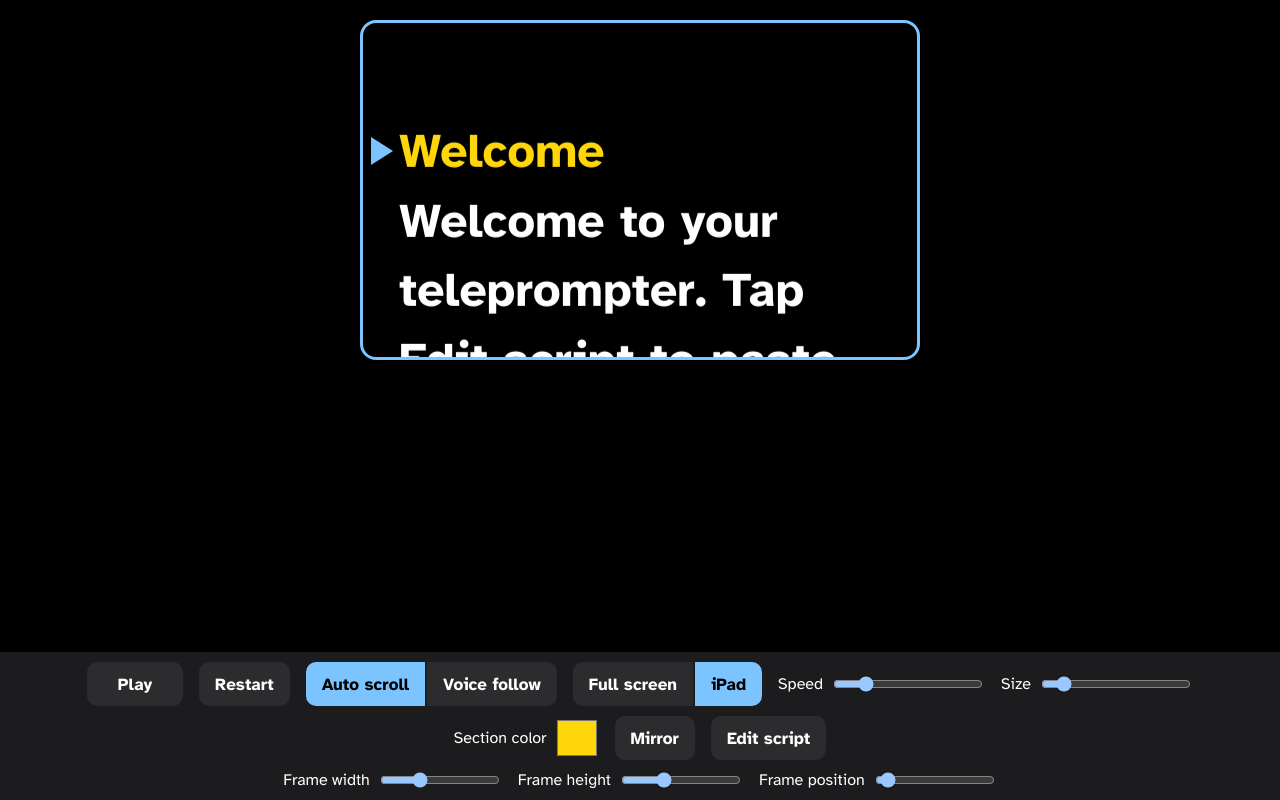
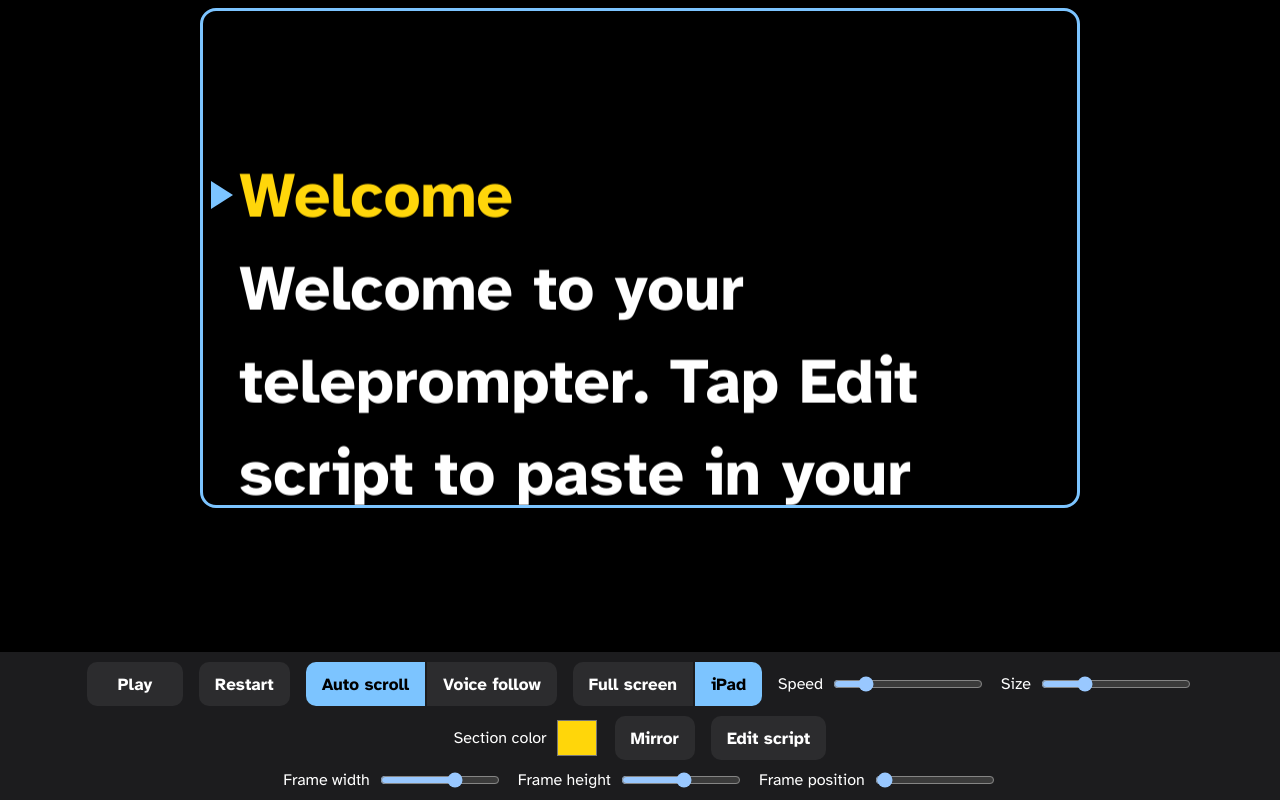
Before and after one commit to monicaboloni/teleprompter, a plain HTML site: page index.html in a window 1280 px wide. Both pictures are taken after a click on the button "iPad". Drawn offline with Linux system fonts and the light colour scheme.

Commit message:
Update frame dimensions and related variables

```diff
--- a/index.html
+++ b/index.html
@@ -80,9 +80,9 @@ button:focus-visible,input:focus-visible,textarea:focus-visible{outline:3px soli
     <button id="mirror">Mirror</button>
     <button id="edit">Edit script</button>
     <div id="ipadCtl">
-      <label>Frame width <input id="fw" type="range" min="360" max="1000" step="10" value="560"></label>
-      <label>Frame height <input id="fh" type="range" min="160" max="700" step="10" value="340"></label>
-      <label>Frame position <input id="ft" type="range" min="0" max="400" step="5" value="20"></label>
+      <label>Frame width <input id="fw" type="range" min="360" max="1160" step="10" value="880"></label>
+      <label>Frame height <input id="fh" type="range" min="160" max="800" step="10" value="500"></label>
+      <label>Frame position <input id="ft" type="range" min="0" max="400" step="5" value="8"></label>
     </div>
   </div>
 </div>
@@ -108,8 +108,8 @@ button:focus-visible,input:focus-visible,textarea:focus-visible{outline:3px soli
 
   // ---- view: "full" (whole screen) or "ipad" (bordered window near the lens) ----
   var view = load('tp_view')==='ipad' ? 'ipad' : 'full';
-  var sizes = { full:num('tp_sz_full',72), ipad:num('tp_sz_ipad',48) };
-  var F = { w:num('tp_fw',560), h:num('tp_fh',340), t:num('tp_ft',20) };
+  var sizes = { full:num('tp_sz_full',72), ipad:num('tp_sz_ipad2',64) };
+  var F = { w:num('tp_fw2',880), h:num('tp_fh2',500), t:num('tp_ft2',8) };
 
   function norm(s){ return s.toLowerCase().replace(/[^\p{L}\p{N}]/gu,'') }
   function msg(t){ msgEl.textContent=t||''; msgEl.style.display=t?'block':'none' }
@@ -155,7 +155,7 @@ button:focus-visible,input:focus-visible,textarea:focus-visible{outline:3px soli
   // position the iPad frame (clamped to the screen), then refit text size and reading line
   function applyView(){
     var sh=stage.clientHeight, sw=stage.clientWidth;
-    var t=Math.min(F.t, Math.max(0, sh-140));
+    var t=Math.min(F.t, Math.max(0, sh-200));
     var h=Math.max(100, Math.min(F.h, sh-t-4));
     var w=Math.min(F.w, sw-8);
     stage.style.setProperty('--ft', t+'px');
@@ -363,7 +363,7 @@ button:focus-visible,input:focus-visible,textarea:focus-visible{outline:3px soli
   $('v-full').onclick=function(){setView('full')}; $('v-ipad').onclick=function(){setView('ipad')};
   $('speed').oninput=function(e){ speed=+e.target.value };
   $('size').oninput=function(e){
-    sizes[view]=+e.target.value; save('tp_sz_'+view, sizes[view]);
+    sizes[view]=+e.target.value; save(view==='ipad'?'tp_sz_ipad2':'tp_sz_full', sizes[view]);
     setSize(sizes[view]); place();
   };
   function frameSlider(id,key,storeKey){
@@ -373,7 +373,7 @@ button:focus-visible,input:focus-visible,textarea:focus-visible{outline:3px soli
       relayout(applyView);
     };
   }
-  frameSlider('fw','w','tp_fw'); frameSlider('fh','h','tp_fh'); frameSlider('ft','t','tp_ft');
+  frameSlider('fw','w','tp_fw2'); frameSlider('fh','h','tp_fh2'); frameSlider('ft','t','tp_ft2');
   $('mirror').onclick=function(){
     var on=this.classList.toggle('on'); $('flip').style.transform=on?'scaleX(-1)':'';
   };
```
